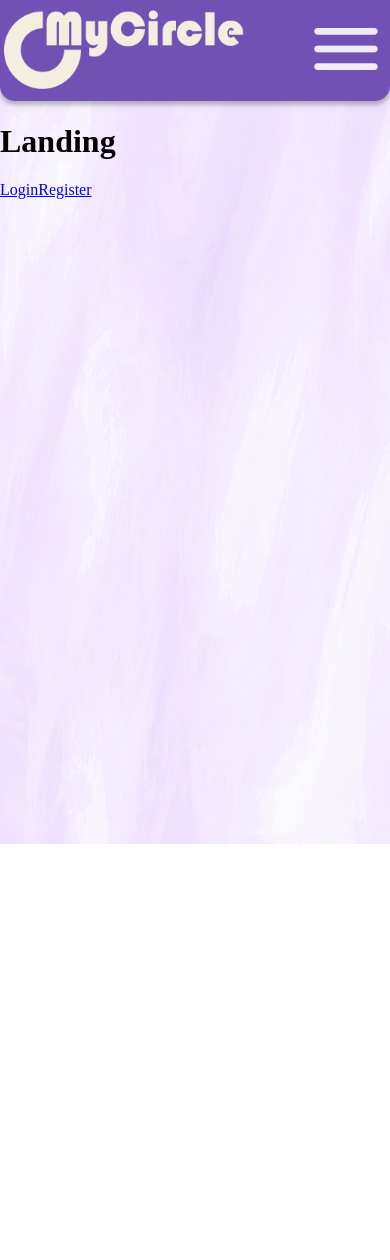
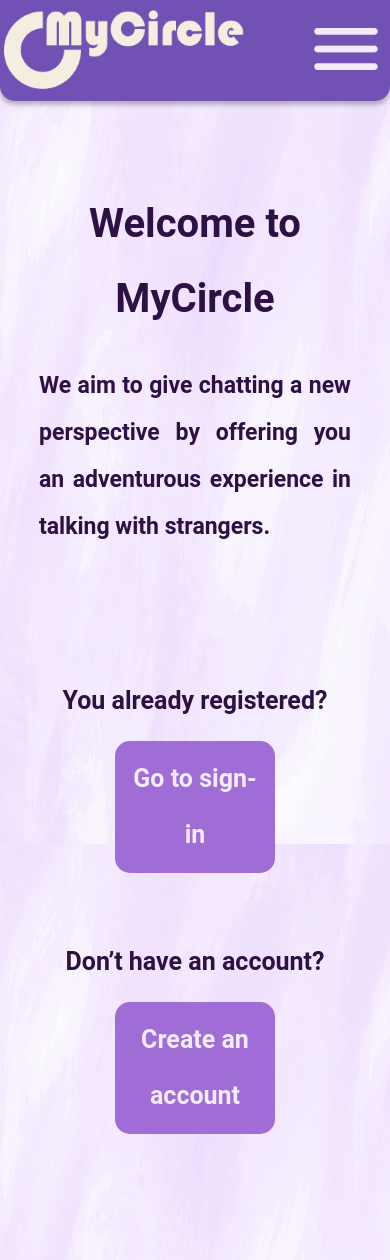
Before and after one commit to vladman-25/MyCircle, a React (Create React App) app in the folder frontend/: page / in a window 390 px wide. Before the commit the page ends 844 px from the top, so only its background shows below. Built offline with nearby package versions, Linux system fonts and the light colour scheme.

Commit message:
Landing and forms

```diff
--- a/frontend/src/App.scss
+++ b/frontend/src/App.scss
@@ -3,7 +3,7 @@
 }
 body {
   margin: 0;
-  background: url("./public/bg.png") no-repeat;
+  background: url("./public/bg.png") repeat;
   background-size: 100vw 100vh;
 
 }
--- a/frontend/src/components/Landing/Landing.jsx
+++ b/frontend/src/components/Landing/Landing.jsx
@@ -16,11 +16,29 @@
     )
 
     return (
-            <div>
-                <h1>Landing</h1>
-                <NavLink to={"/login"}>Login</NavLink>
-                <NavLink to={"/register"}>Register</NavLink>
+        <div className="Landing-root">
+            <div className="title-desk">
+                <h1>Welcome to MyCircle</h1>
+                <p> We aim to give chatting a new perspective by offering
+                    you an adventurous experience in talking with strangers. </p>
             </div>
+            <div className="options-desk">
+                <div className="options-container">
+                    <div className="options-title">
+                        <h1>You already registered?</h1>
+                    </div>
+                    <div className="options-button">
+                        <NavLink to={"/login"}>Go to sign-in</NavLink>
+                    </div>
+                    <div className="options-title">
+                        <h1>Don’t have an account?</h1>
+                    </div>
+                    <div className="options-button">
+                        <NavLink to={"/register"}>Create an account</NavLink>
+                    </div>
+                </div>
+            </div>
+        </div>
     );
 }
 export default Landing;
--- a/frontend/src/components/Landing/Landing.scss
+++ b/frontend/src/components/Landing/Landing.scss
@@ -0,0 +1,114 @@
+.Landing-root{
+  display: flex;
+  .title-desk{
+    width: 40%;
+    margin: auto;
+    h1{
+      font-family: 'Roboto';
+      font-style: normal;
+      font-weight: 600;
+      font-size: 50px;
+      line-height: 75px;
+      /* identical to box height */
+      text-align: center;
+      color: #2D1044;
+    }
+
+    p{
+      font-family: 'Roboto';
+      font-style: normal;
+      font-weight: 600;
+      font-size: 29px;
+      line-height: 47px;
+      text-align: justify;
+      color: #2D1044;
+    }
+  }
+  .options-desk{
+    width: 40%;
+    height: 80vh;
+    .options-container{
+      margin-top: 20vh;
+      .options-button{
+        background: #A06CD5;
+        border-radius: 15px;
+        width: 45%;
+        text-align: center;
+        padding: 10px;
+        margin: auto;
+        margin-top: -25px;
+        a{
+          font-family: 'Roboto';
+          font-style: normal;
+          font-weight: 600;
+          font-size: 30px;
+          line-height: 56px;
+          text-decoration: none;
+          color: #F2EBFB;
+        }
+      }
+      .options-title{
+        margin-top: 65px;
+        h1{
+          font-family: 'Roboto';
+          font-style: normal;
+          font-weight: 600;
+          font-size: 30px;
+          line-height: 56px;
+          text-align: center;
+          color: #2D1044;
+        }
+
+      }
+    }
+  }
+}
+
+@media only screen and (max-width: 900px) {
+  .Landing-root{
+    display: block;
+    .title-desk{
+      width: 80%;
+      margin-top: 10vh;
+
+      h1{
+        font-size: 40px;
+      }
+
+      p{
+        font-size: 23px;
+      }
+
+
+    }
+
+    .options-desk{
+      margin: auto;
+      width: 80%;
+      height: auto;
+      .options-container{
+        margin-top: 15vh;
+        margin-bottom: 15vh;
+
+        .options-button{
+          margin-top: 2vh;
+          a{
+            font-size: 25px;
+          }
+        }
+
+        .options-title{
+          h1{
+            font-family: 'Roboto';
+            font-style: normal;
+            font-weight: 600;
+            font-size: 25px;
+            line-height: 47px;
+            text-align: center;
+            color: #2D1044;
+          }
+        }
+      }
+    }
+  }
+}
--- a/frontend/src/components/Login/Login.jsx
+++ b/frontend/src/components/Login/Login.jsx
@@ -38,25 +38,25 @@
     };
 
     return (
-        <div>
+        <div className='formular-login'>
             <h1>Login</h1>
             <form onSubmit={handleSubmit}>
                 <div >
-                    <label >
+                    <h2 >
                         Email:
-                    </label>
+                    </h2>
                     <input type="email" value={email} onChange={(e) => setEmail(e.target.value)}/>
-
+                    <h3>Email cannot be empty!</h3>
                 </div>
                 <div >
-                    <label >
-                        Password:</label>
+                    <h2 >
+                        Password:</h2>
                     <input type="password" value={password} onChange={(e) => setPassword(e.target.value)}/>
-
+                    <h3>Password cannot be empty!</h3>
                 </div>
                 <button type="submit">Submit</button>
 
-                <Link to="/register">Don't have an account? Register now</Link>
+                {/*<Link to="/register">Don't have an account? Register now</Link> */}
             </form>
         </div>
     );
--- a/frontend/src/components/Login/Login.scss
+++ b/frontend/src/components/Login/Login.scss
@@ -0,0 +1,79 @@
+.formular-login {
+  position: absolute;
+  left: 25%;
+  right: 25%;
+  top: 20%;
+  padding-bottom: 5vh;
+  background: #A06CD5;
+  box-shadow: 0px 4px 4px rgba(0, 0, 0, 0.25);
+  border-radius: 40px;
+
+  h1 {
+    font-family: 'Roboto';
+    font-style: normal;
+    font-weight: 600;
+    font-size: 30px;
+    line-height: 47px;
+    text-align: center;
+    color: #FFFFFF;
+  }
+
+  h2 {
+    margin-top: 1vh;
+    margin-bottom: -1vh;
+    font-family: 'Roboto';
+    font-style: normal;
+    font-weight: 600;
+    font-size: 20px;
+    line-height: 38px;
+    margin-left: 10%;
+    color: #F2EBFB;
+  }
+  input {
+    border: none;
+    margin-left: 10%;
+    width: 80%;
+    height: 4vh;
+    background: #F2EBFB;
+    border-radius: 10px;
+  }
+
+  h3 {
+    margin-top: -0.5vh;
+    margin-bottom: -1.5vh;
+    font-family: 'Roboto';
+    font-style: normal;
+    font-weight: 600;
+    font-size: 15px;
+    line-height: 28px;
+    margin-left: 10%;
+    color: #F08080;
+  }
+
+  button {
+    border:none;
+    background: #F2EBFB;
+    border-radius: 40px;
+    font-family: 'Roboto';
+    font-style: normal;
+    font-weight: 600;
+    font-size: 20px;
+    line-height: 47px;
+    margin-top: 5vh;
+    margin-left: 35%;
+    width:30%;
+    height: 10%;
+    color: #4F4557;
+  }
+}
+
+@media only screen and (max-width: 900px) {
+  .formular {
+    margin-left:-25vw;
+    width: 100%;
+    height: 130%;
+    top: 0%;
+    padding-bottom: 0vh;
+    border-radius: 0px;
+  }
+}
--- a/frontend/src/components/Register/Register.jsx
+++ b/frontend/src/components/Register/Register.jsx
@@ -39,36 +39,38 @@
             .catch(error => console.error(error));
     };
     return (
-        <div>
+        <div className='formular-register'>
             <h1>Register</h1>
             <form onSubmit={handleSubmit}>
                 <div>
-                    <label >
+                    <h2 >
                         Username:
-                    </label>
+                    </h2>
                     <input type="text" value={username} onChange={(e) => setUsername(e.target.value)}/>
+                    <h3>First name cannot be empty!</h3>
                 </div>
                 <div >
-                    <label >
-                        Password:</label>
+                    <h2 >
+                        Password:</h2>
                     <input type="password" value={password} onChange={(e) => setPassword(e.target.value)}/>
-
+                    <h3>Last name cannot be empty!</h3>
                 </div>
                 <div >
-                    <label >
-                        Email:</label>
+                    <h2 >
+                        Email:</h2>
                     <input type="email" value={email} onChange={(e) => setEmail(e.target.value)}/>
-
+                    <h3>Email cannot be empty!</h3>
                 </div>
                 <div >
-                    <label >
-                        Phone:</label>
+                    <h2 >
+                        Phone:</h2>
                     <input type="phone" value={phone} onChange={(e) => setPhone(e.target.value)}/>
-
+                    <h3>Password cannot be empty!</h3>
                 </div>
-                <button type="submit">Submit</button>
-
-                <Link to="/login">Already have an account? Login now</Link>
+                <div className='Buton'>
+                    <button type="submit">Submit</button>
+                </div>
+                {/*<Link to="/login">Already have an account? Login now</Link> */}
             </form>
         </div>
     );
--- a/frontend/src/components/Register/Register.scss
+++ b/frontend/src/components/Register/Register.scss
@@ -0,0 +1,81 @@
+.formular-register {
+  position: absolute;
+  left: 25%;
+  right: 25%;
+  top: 20%;
+  padding-bottom: 5vh;
+  background: #A06CD5;
+  box-shadow: 0px 4px 4px rgba(0, 0, 0, 0.25);
+  border-radius: 40px;
+
+  h1 {
+    font-family: 'Roboto';
+    font-style: normal;
+    font-weight: 600;
+    font-size: 30px;
+    line-height: 47px;
+    text-align: center;
+    color: #FFFFFF;
+  }
+
+  h2 {
+    margin-top: 1vh;
+    margin-bottom: -1vh;
+    font-family: 'Roboto';
+    font-style: normal;
+    font-weight: 600;
+    font-size: 20px;
+    line-height: 38px;
+    margin-left: 10%;
+    color: #F2EBFB;
+  }
+  input {
+    border: none;
+    margin-left: 10%;
+    width: 80%;
+    height: 4vh;
+    background: #F2EBFB;
+    border-radius: 10px;
+  }
+
+  h3 {
+    margin-top: -0.5vh;
+    margin-bottom: -1.5vh;
+    font-family: 'Roboto';
+    font-style: normal;
+    font-weight: 600;
+    font-size: 15px;
+    line-height: 28px;
+    margin-left: 10%;
+    color: #F08080;
+  }
+
+  .Buton{
+
+    button {
+      border:none;
+      background: #F2EBFB;
+      border-radius: 40px;
+      font-family: 'Roboto';
+      font-style: normal;
+      font-weight: 600;
+      font-size: 20px;
+      line-height: 47px;
+      margin-top: 5vh;
+      margin-left: 35%;
+      width:30%;
+      height: 10%;
+      color: #4F4557;
+    }
+  }
+}
+
+@media only screen and (max-width: 900px) {
+  .formular {
+    width: 100%;
+    height: 130%;
+    top: 0%;
+    padding-bottom: 0vh;
+    border-radius: 0px;
+  }
+}
```
